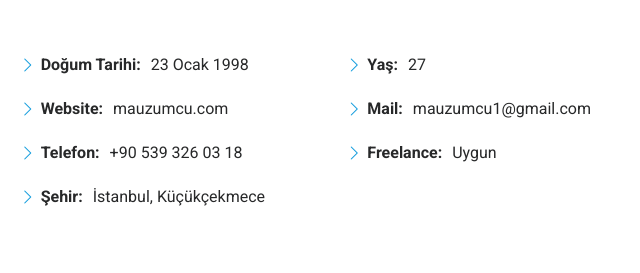
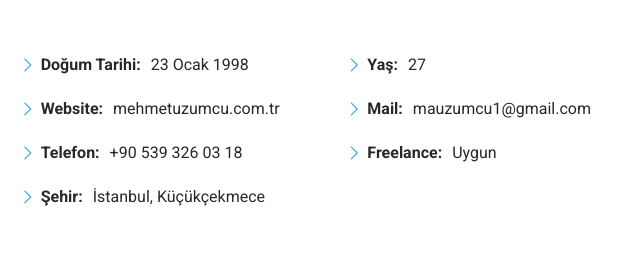
Before and after one commit to maliuzumcu31/iPortfolio-1.0.0, a plain HTML site: page index.html in a window 1280 px wide. Shown: the part 1150-1423 px from the top of the page, 619-1259 px from the left. Drawn offline with Linux system fonts and the light colour scheme.

Commit message:
Update index.html

```diff
--- a/index.html
+++ b/index.html
@@ -37,6 +37,8 @@
 </head>
 
 <body class="index-page">
+
+
 
   <header id="header" class="header dark-background d-flex flex-column">
     <i class="header-toggle d-xl-none bi bi-list"></i>
@@ -107,7 +109,7 @@
               <div class="col-lg-6">
                 <ul>
                   <li><i class="bi bi-chevron-right"></i> <strong>Doğum Tarihi:</strong> <span>23 Ocak 1998</span></li>
-                  <li><i class="bi bi-chevron-right"></i> <strong>Website:</strong> <span>mauzumcu.com</span></li>
+                  <li><i class="bi bi-chevron-right"></i> <strong>Website:</strong> <span>mehmetuzumcu.com.tr</span></li>
                   <li><i class="bi bi-chevron-right"></i> <strong>Telefon:</strong> <span>+90 539 326 03 18</span></li>
                   <li><i class="bi bi-chevron-right"></i> <strong>Şehir:</strong> <span>İstanbul, Küçükçekmece</span></li>
                 </ul>
```
